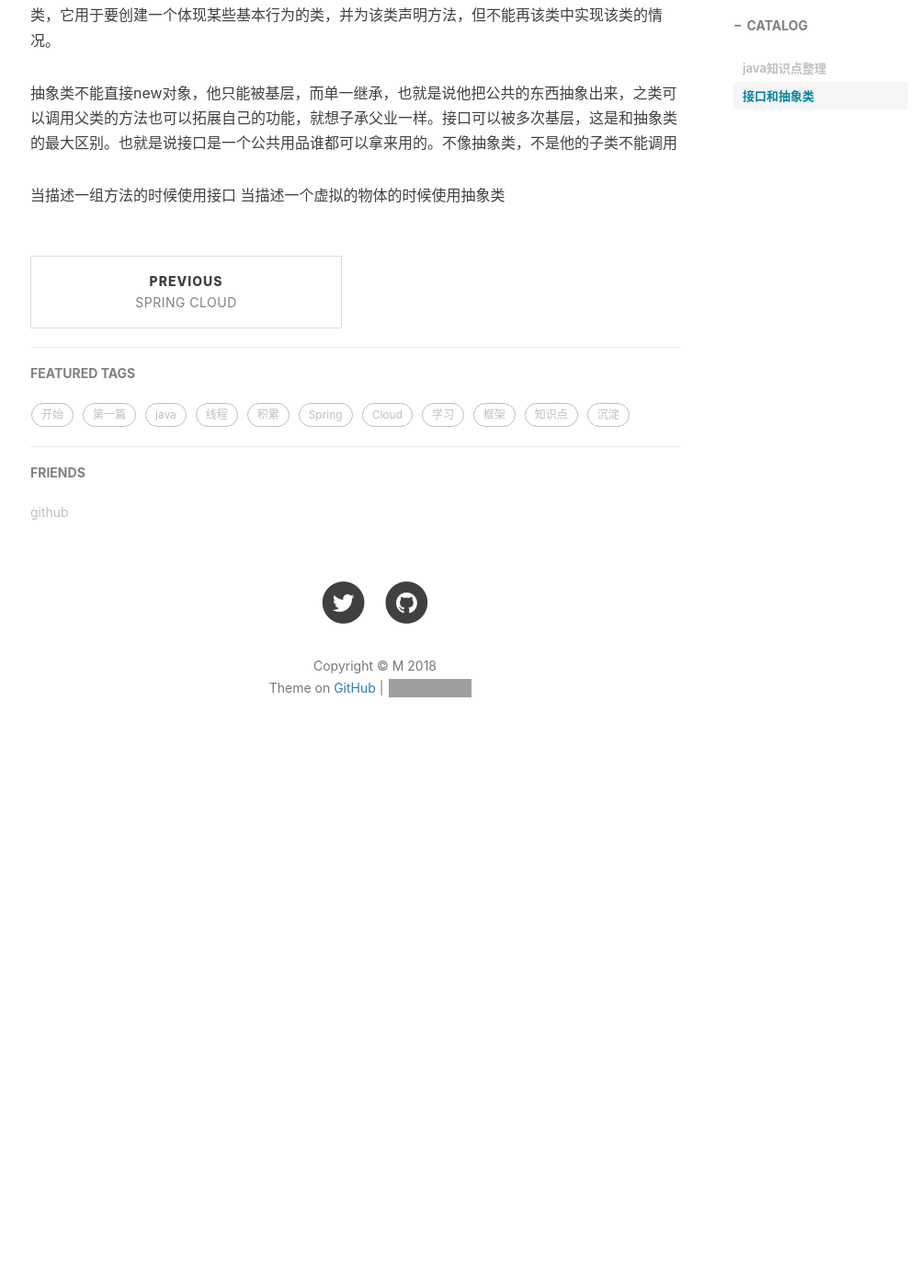
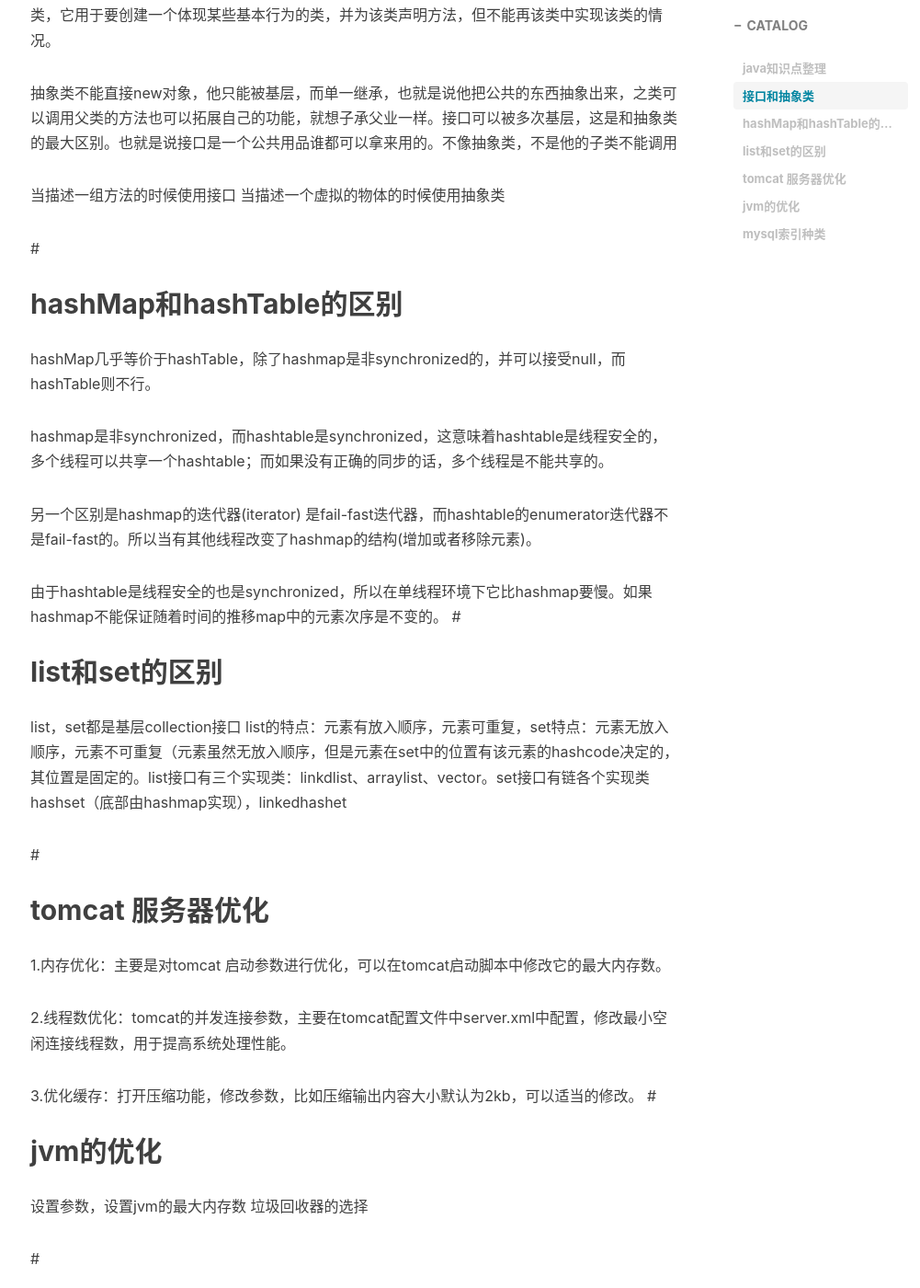
Before and after one commit to vanishma/vanishma.github.io, a Jekyll site: the page built from _posts/2018-3-28-知识点整理.md, in a window 1280 px wide and 1400 px high, scrolled down 921 px. Shown: the whole window at 92% size, without its empty margins (232-1233 px from the left). Built offline with Jekyll 4.4.1, drawn with Linux system fonts in a browser that asks for light colours; nearby versions of some CDN libraries; comment, search, counter and statistics services are not loaded; before the commit the page ends 1773 px from its top, so only the background shows below that; some of the changed text lies outside the part shown; grey boxes are pictures that could not be loaded.

Commit message:
增加内容

```diff
--- a/_posts/2018-3-28-知识点整理.md
+++ b/_posts/2018-3-28-知识点整理.md
@@ -25,3 +25,38 @@
 抽象类不能直接new对象，他只能被基层，而单一继承，也就是说他把公共的东西抽象出来，之类可以调用父类的方法也可以拓展自己的功能，就想子承父业一样。接口可以被多次基层，这是和抽象类的最大区别。也就是说接口是一个公共用品谁都可以拿来用的。不像抽象类，不是他的子类不能调用
 
 当描述一组方法的时候使用接口  当描述一个虚拟的物体的时候使用抽象类
+
+#
+## hashMap和hashTable的区别
+
+hashMap几乎等价于hashTable，除了hashmap是非synchronized的，并可以接受null，而hashTable则不行。
+
+hashmap是非synchronized，而hashtable是synchronized，这意味着hashtable是线程安全的，多个线程可以共享一个hashtable；而如果没有正确的同步的话，多个线程是不能共享的。
+
+另一个区别是hashmap的迭代器(iterator) 是fail-fast迭代器，而hashtable的enumerator迭代器不是fail-fast的。所以当有其他线程改变了hashmap的结构(增加或者移除元素)。
+
+由于hashtable是线程安全的也是synchronized，所以在单线程环境下它比hashmap要慢。如果hashmap不能保证随着时间的推移map中的元素次序是不变的。
+#
+## list和set的区别
+list，set都是基层collection接口
+list的特点：元素有放入顺序，元素可重复，set特点：元素无放入顺序，元素不可重复（元素虽然无放入顺序，但是元素在set中的位置有该元素的hashcode决定的，其位置是固定的。list接口有三个实现类：linkdlist、arraylist、vector。set接口有链各个实现类hashset（底部由hashmap实现），linkedhashet
+
+#
+## tomcat 服务器优化
+1.内存优化：主要是对tomcat 启动参数进行优化，可以在tomcat启动脚本中修改它的最大内存数。
+
+2.线程数优化：tomcat的并发连接参数，主要在tomcat配置文件中server.xml中配置，修改最小空闲连接线程数，用于提高系统处理性能。
+
+3.优化缓存：打开压缩功能，修改参数，比如压缩输出内容大小默认为2kb，可以适当的修改。
+#
+## jvm的优化
+设置参数，设置jvm的最大内存数
+垃圾回收器的选择
+
+#
+## mysql索引种类
+普通索引
+
+唯一性索引
+
+全文索引
```
